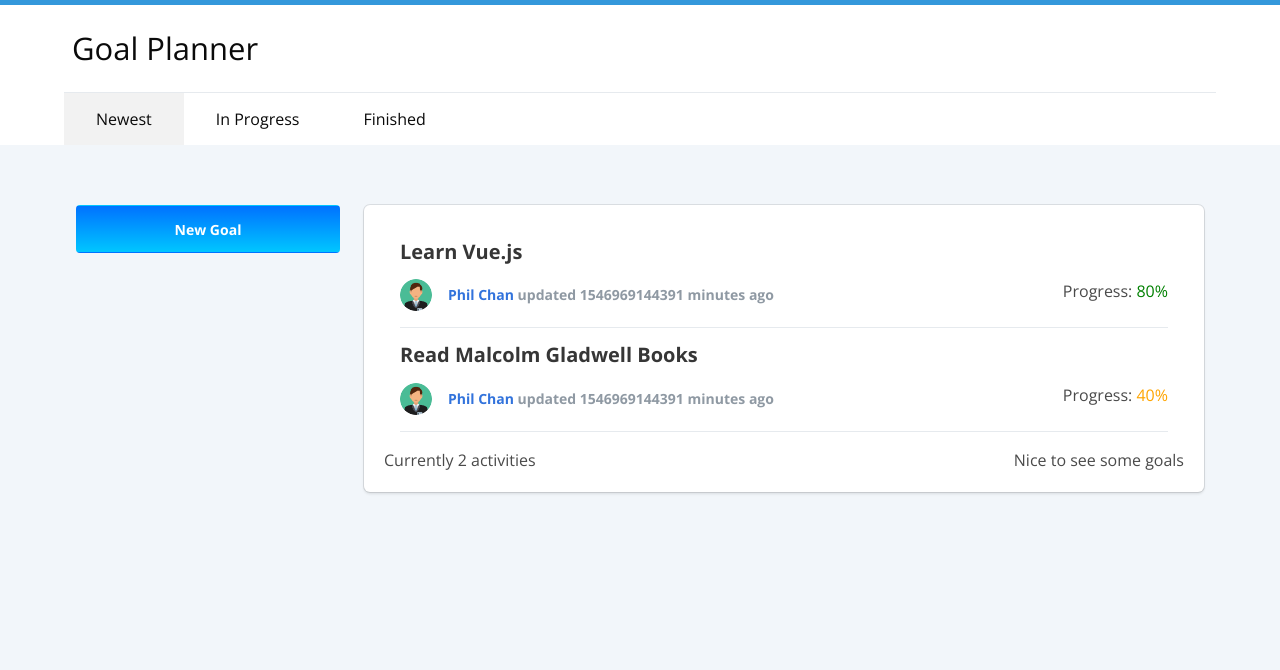
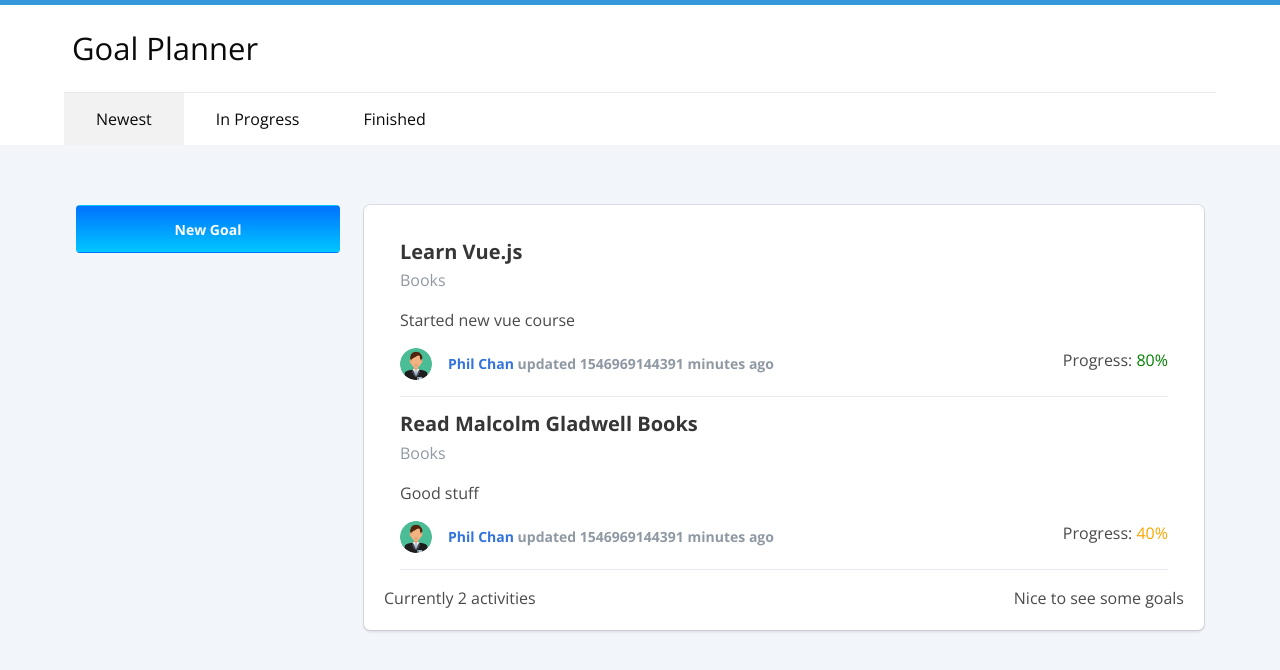
Before and after one commit to hungrypc/vue-activity-planner, a Vue app: page / in a window 1280 px wide. Shown: the top 670 px of the page. Built offline with nearby package versions, Linux system fonts and the light colour scheme.

Commit message:
rendering category name, mixin for capitalization

```diff
--- a/src/App.vue
+++ b/src/App.vue
@@ -16,7 +16,7 @@
               <div v-if="isFetching">
                 Loading...
               </div>
-              <goal-item v-for="goal in goals" :goal="goal" :user="user" :key="goal.id"></goal-item>
+              <goal-item v-for="goal in goals" :goal="goal" :user="user" :key="goal.id" :categories="categories"></goal-item>
               <div v-if="!isFetching">
                 <div class="goal-length">Currently {{ goalLength }} activities</div>
                 <div class="goal-motivation">{{ goalMotivation }}</div>
--- a/src/components/Goal.vue
+++ b/src/components/Goal.vue
@@ -1,6 +1,8 @@
 <template>
   <article class="post">
     <h4>{{ goal.title }}</h4>
+    <p class="goal-category">{{ capitalize(categories[goal.category].text) }}</p>
+    <p>{{ goal.notes }}</p>
     <div class="media">
       <div class="media-left">
         <p class="image is-32x32">
@@ -23,6 +25,8 @@
 </template>
 
 <script>
+import textUtility from '@/mixins/textUtility'
+
 export default {
   name: "goal-item",
   props: {
@@ -37,8 +41,13 @@ export default {
     user: {
       name: String,
       id: String
+    },
+    categories: {
+      type: Object,
+      required: true
     }
   },
+  mixins: [textUtility],
   computed: {
     computeProgress() {
       const progress = this.goal.progress
@@ -50,11 +59,11 @@ export default {
         return 'green'
       }
     }
-  }
+  },
 };
 </script>
 
-<style>
+<style scoped>
 .media-left img {
   border-radius: 50%;
 }
@@ -70,6 +79,14 @@ article.post {
   border-bottom: 1px solid #e6eaee;
 }
 
+.post h4 {
+  margin-bottom: 5px !important;
+}
+
+.goal-category {
+  color: #8f99a3;
+}
+
 .color-red {
   color: red;
 }
--- /dev/null
+++ b/src/mixins/textUtility.js
@@ -0,0 +1,14 @@
+export default {
+  data() {
+    return {
+      utilityName: 'text utility'
+    }
+  },
+  methods: {
+    capitalize(word) {
+      if (word && typeof word === 'string') {
+        return word.charAt(0).toUpperCase() + word.slice(1)
+      }
+    }
+  },
+}
```
